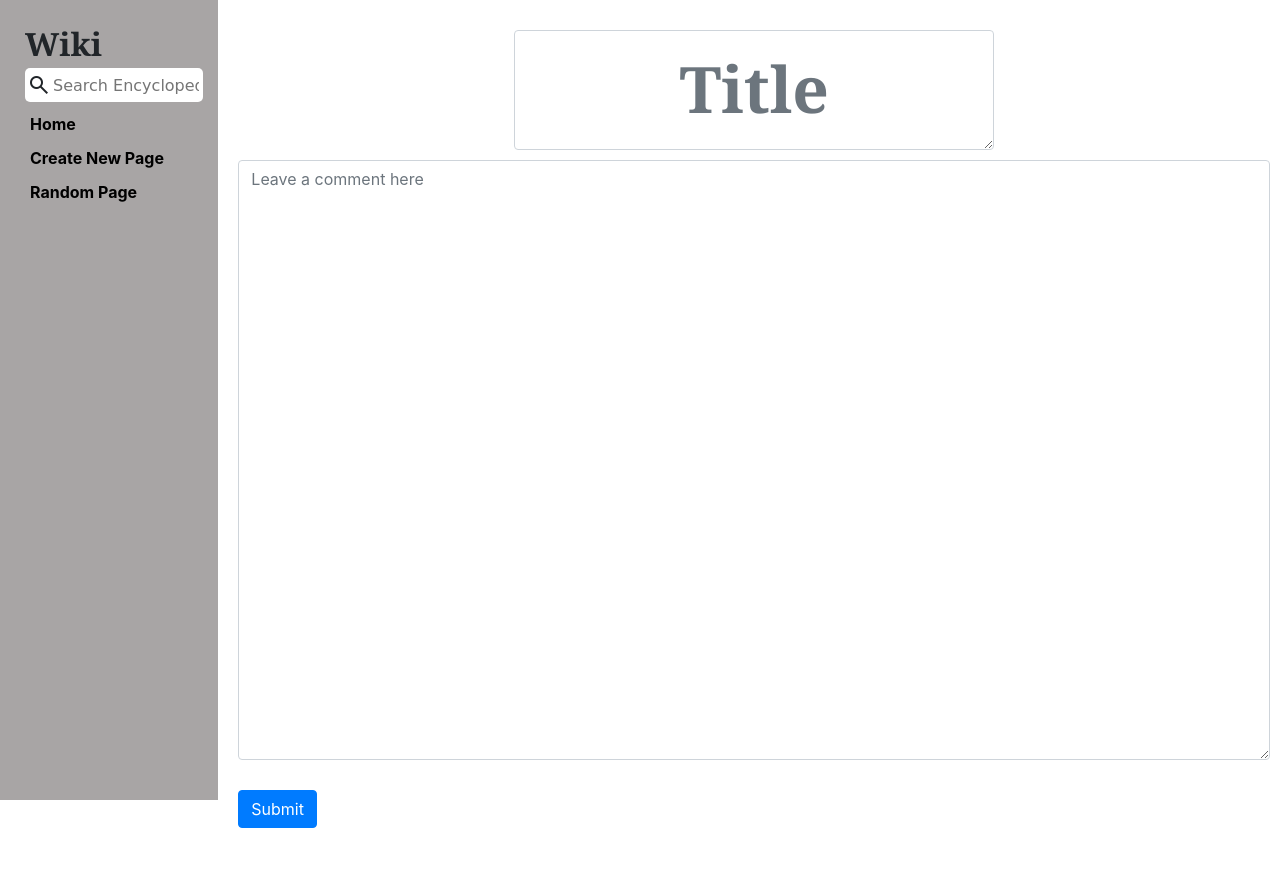
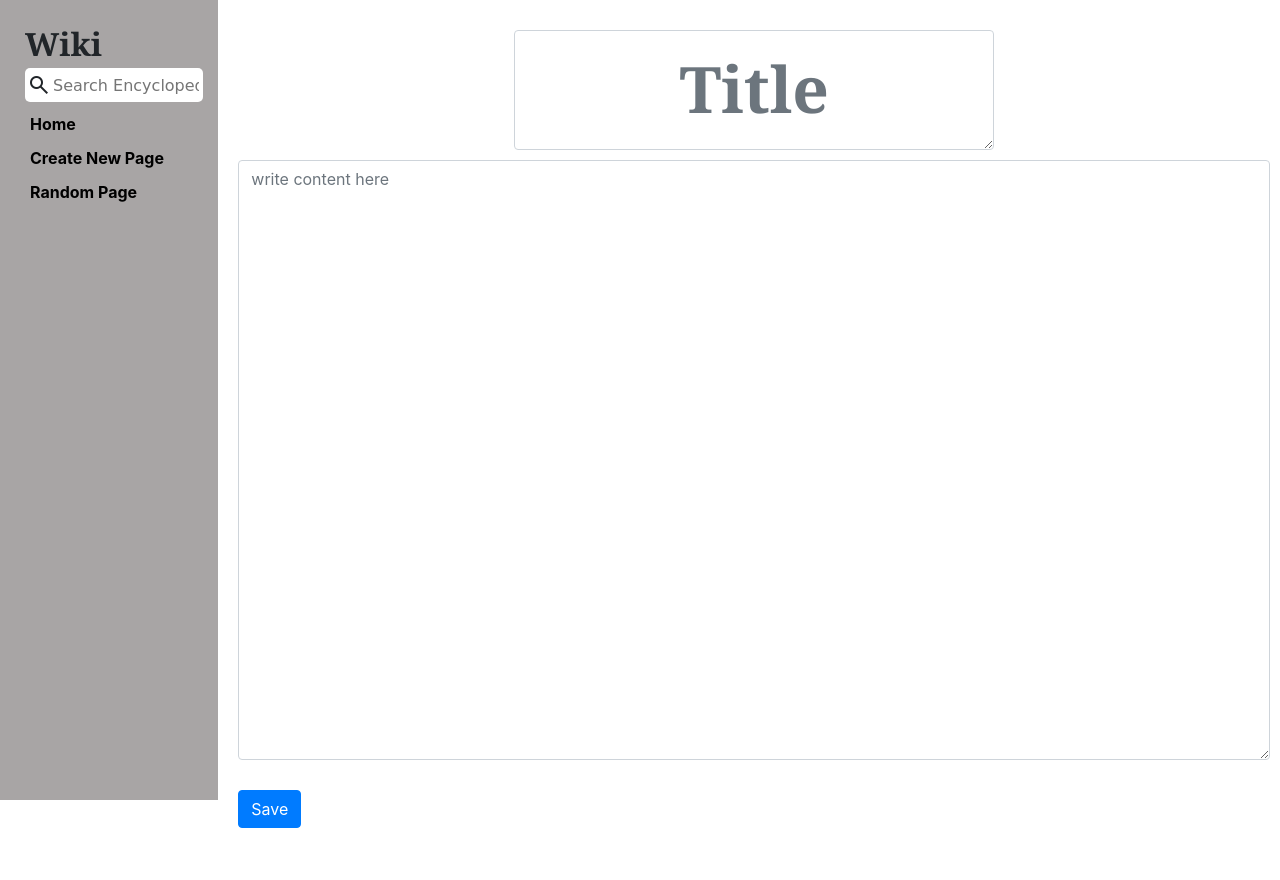
Before and after one commit to Davidvinayak/web50, a Django app: page /new/ in a window 1280 px wide. Run offline with Django 3.2, Linux system fonts and the light colour scheme; some libraries are stand-ins or nearby versions.

Commit message:
changes made to newpage

```diff
--- a/wiki/encyclopedia/templates/encyclopedia/edit.html
+++ b/wiki/encyclopedia/templates/encyclopedia/edit.html
@@ -4,7 +4,7 @@
     {% csrf_token %}
 <div class="form form-floating">
     <textarea class="form-control" placeholder="Title" id="floatingTextarea" name="title">{{ title }}</textarea>
-    <textarea class="form-control" placeholder="Leave a comment here" id="floatingTextarea" name="content">{{ content }}</textarea>
+    <textarea class="form-control" placeholder="write content here  " id="floatingTextarea" name="content">{{ content }}</textarea>
   </div>
   <div class="button d-grid gap-2 col-6 mx-auto">
     <button class="btn btn-primary" type="submit" name="submit">Submit</button>
--- a/wiki/encyclopedia/templates/encyclopedia/newpage.html
+++ b/wiki/encyclopedia/templates/encyclopedia/newpage.html
@@ -4,10 +4,10 @@
     {% csrf_token %}
 <div class="form form-floating">
     <textarea class="form-control" placeholder="Title" id="floatingTextarea" name="title"></textarea>
-    <textarea class="form-control" placeholder="Leave a comment here" id="floatingTextarea" name="content"></textarea>
+    <textarea class="form-control" placeholder="write content here" id="floatingTextarea" name="content"></textarea>
   </div>
   <div class="button d-grid gap-2 col-6 mx-auto">
-    <button class="btn btn-primary" type="submit" name="submit">Submit</button>
+    <button class="btn btn-primary" type="submit" name="submit">Save</button>
   </div>
 </form>
 {% endblock %}
```
